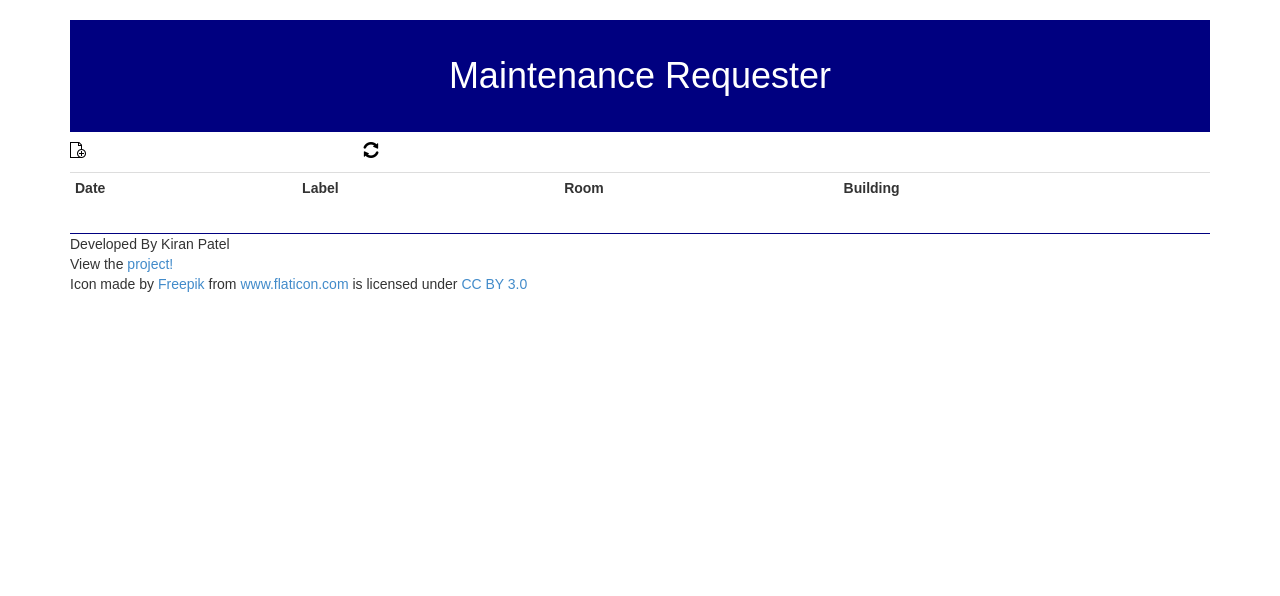
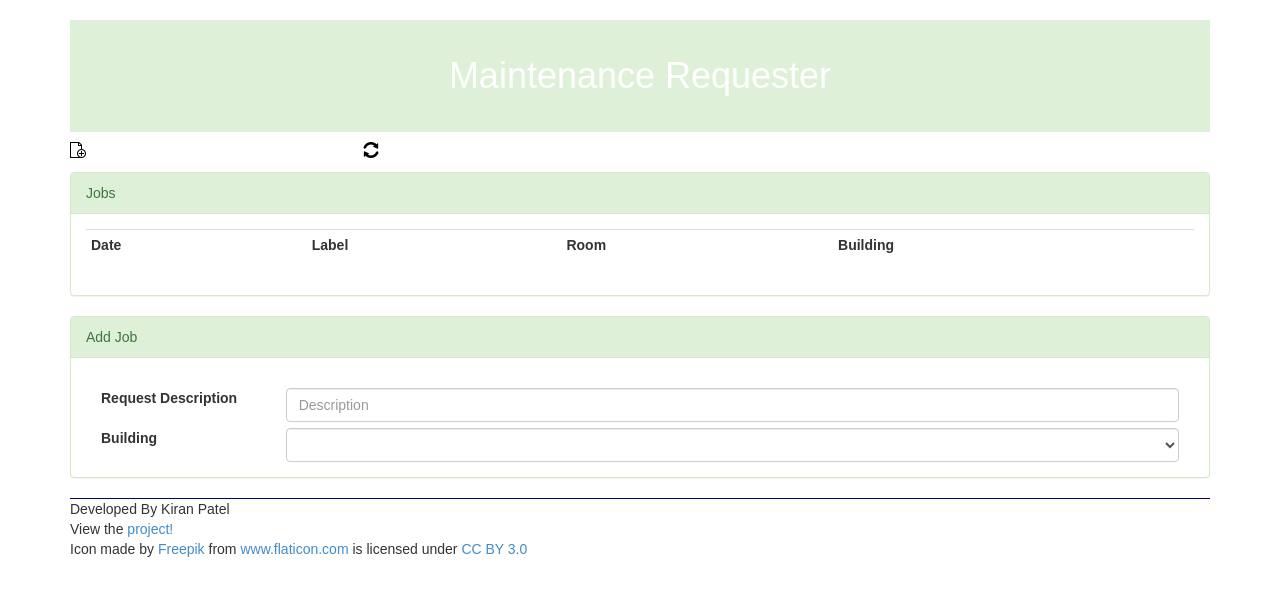
Before and after one commit to kiran94/Maintenance-Request-Tracker, a PHP site: page / in a window 1280 px wide. Shown: the top 596 px of the page. Run offline with PHP 8.4, Linux system fonts and the light colour scheme; lists and menus that the app fills with data are empty; some libraries are stand-ins or nearby versions.

Commit message:
added features to add form from control panel

```diff
--- a/index.php
+++ b/index.php
@@ -39,6 +39,14 @@
 		</div>
 		<!-- end icons -->
 
+		<!-- Requests Panel -->
+		<div class="panel panel-success">
+
+			<div class="panel-heading">
+			 	Jobs
+		  	</div>
+
+			<div class="panel-body">
 				<!-- requests table -->
 				<div class="row">
 					<div class="col-xs-12">
@@ -51,6 +59,50 @@
 					</div>
 				</div>
 				<!-- end table -->
+			</div>
+
+		</div>
+		<!-- End Request Panel -->
+
+
+		<div class="panel panel-success">
+
+			<div class="panel-heading">
+			 	Add Job
+		  	</div>
+
+			<div class="panel-body">
+
+				<form>
+					<div class="form-group">
+
+						<!-- REQUEST LINE -->
+					    <label for="reqlabel" class="col-sm-2 control-label">Request Description</label>
+					    <div class="col-sm-10">
+					      <input type="text" class="form-control" id="reqlabel" placeholder="Description">
+					    </div>
+					    <!-- END REQUEST LINE -->
+					 </div>
+
+					 <br/>
+					 <br/>
+
+					 <!-- BUILDING FORM -->
+					 <div class="col-xs-2">
+					 	<label>Building</label>
+					 </div>
+
+					 <div class="col-xs-10">
+					 	<select class="form-control" id="buildings"></select>
+					 </div>
+					 <!-- BUILDING FORM -->
+
+				</form>
+
+			</div>
+		</div>
+
+
 
 		<!-- FOOTER -->
 		<div id='body-footer'>
@@ -67,6 +119,7 @@
 	<script type="text/javascript" src="https://code.jquery.com/jquery-2.1.3.min.js"></script>
 	<script type="text/javascript" src="script/bootstrap.min.js"></script>
 	<script type="text/javascript" src="script/loadRequests.js"></script>
+	<script type="text/javascript" src="script/loadBuildings.js"></script>
 	<!-- end scripts -->
 
 </body>
--- /dev/null
+++ b/script/loadBuildings.js
@@ -0,0 +1,31 @@
+$(document).ready(function()
+{
+
+	$.ajax({
+
+		type: "GET",
+		url: "http://localhost/Projects/Maintenance-Request-Tracker/getBuildings.php",
+		success: function(data)
+		{
+			var parsed_json = JSON.parse(data);
+			var buildingsArray = parsed_json.result;
+
+			var text = "";
+
+			for(i=0; i<buildingsArray.length; i++)
+			{
+				var buildingelement = buildingsArray[i]
+				text += "<option>" + buildingelement.building_name + "</option>";
+			}
+
+			$("#buildings").append(text);
+
+		},
+		error: function()
+		{
+			alert("Error");
+		}
+
+	});
+
+});
--- a/script/loadRequests.js
+++ b/script/loadRequests.js
@@ -36,6 +36,7 @@ $(document).ready(function()
 
 			}
 
+			//Append the text to the element.
 			$("#requests").append(allText);
 		},
 		error: function()
--- a/style/style.css
+++ b/style/style.css
@@ -8,7 +8,7 @@ body
 	text-align: center;
 	padding: 1em;
 	color: white;
-	background-color: #000080;
+	background-color: #DEF0D8;
 }
 
 .body-content
@@ -18,18 +18,16 @@ body
 	padding-bottom: 1em;
 }
 
+.title_text
+{
+	color: white;
+}
+
 #requests
 {
 	font-size: 1em;
 	width: 100%;
 }
-
-/*
-table,tr,th,td
-{
-	border : 1px solid black;
-	text-align: center;
-}*/
 
 .close
 {
```
Also changed, not shown: error.php (+10 -10 lines), getBuildings.php (added, +15 -0 lines). Lines whose indentation alone changed are shown as unchanged.
